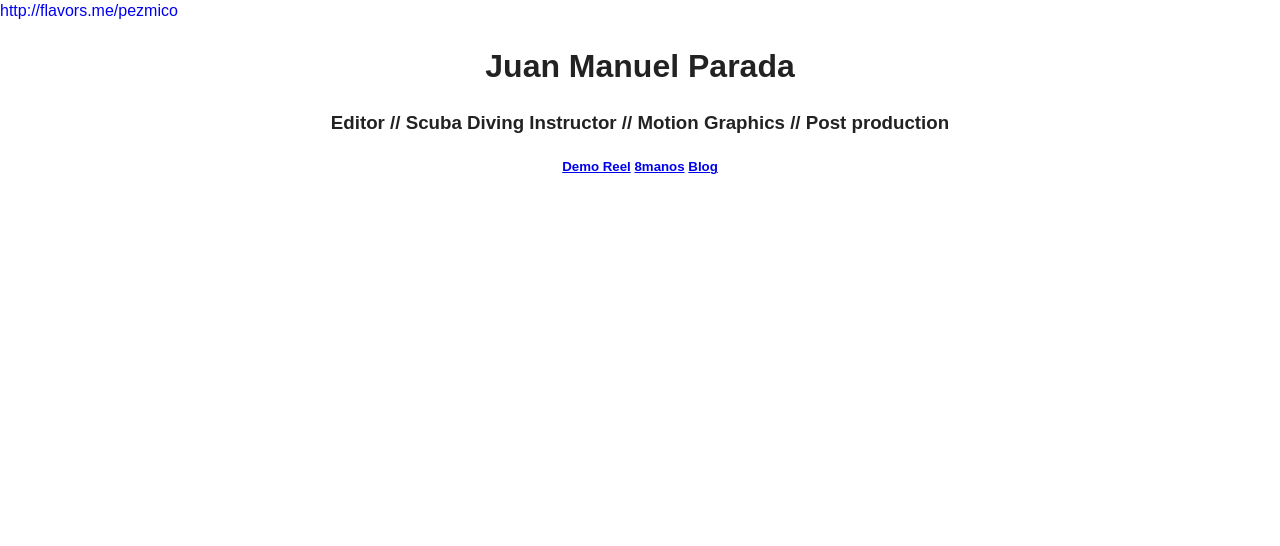
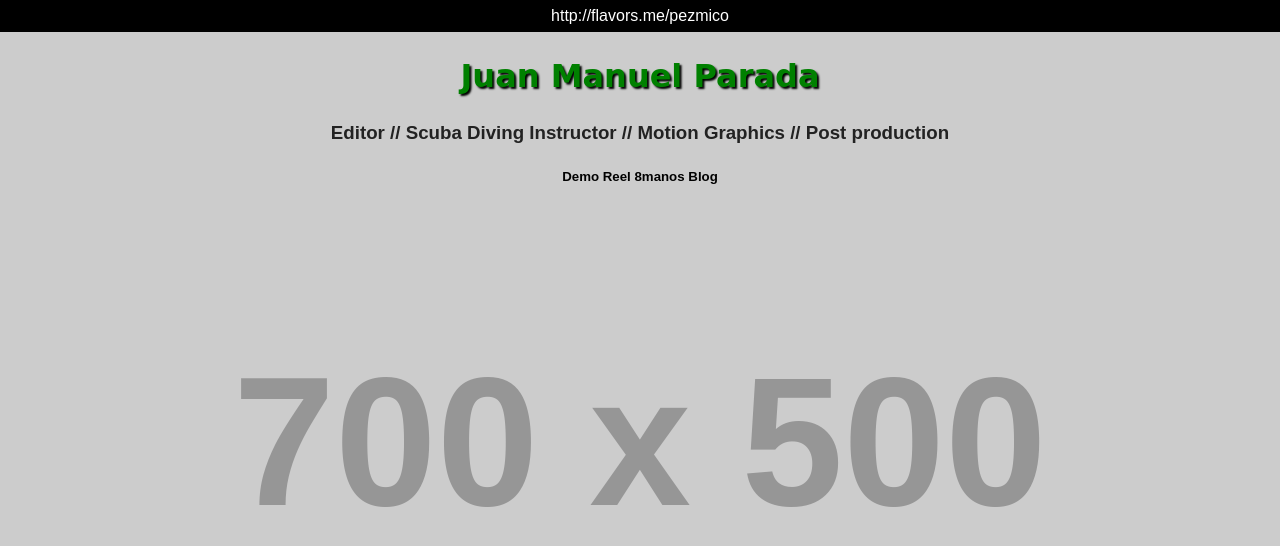
Before and after one commit to 8manos/pezmico, a plain HTML site: page index.html in a window 1280 px wide. Drawn offline with nearby package versions, Linux system fonts and the light colour scheme; placeholder pictures from the web are drawn by us; a web font is replaced by a local one.

Commit message:
deploy test

```diff
--- a/css/style.css
+++ b/css/style.css
@@ -218,8 +218,42 @@ td { vertical-align: top; }
    Author: Pez Mico
    ========================================================================== */
 
+	body {
+		text-align:center;
+		background-image:url('http://placehold.it/700x500');
+		background-position:0 0;
+		background-repeat:no-repeat;
+		-moz-background-size:cover;
+		-webkit-background-size:cover;
+		background-size:cover;
+	}
 
+	a ,
+	a:link ,
+	a:visited {
+		color:#000;
+		text-decoration:none;
+	}
 
+	a:hover{
+		text-decoration:underline;
+	}
+
+	nav {
+		background-color:#000;
+		padding:5px 0;
+	}
+
+		nav a ,
+		nav a:link {
+			color:#fff;
+		}
+
+	h1 {
+		font-family: 'Princess Sofia', cursive;
+		color:green;
+		text-shadow:2px 2px 2px #000;
+	}
 
 
 
--- a/index.html
+++ b/index.html
@@ -22,6 +22,9 @@
 
   <link rel="stylesheet" href="css/style.css">
 
+  <!-- fuente propia -->
+  <link href='http://fonts.googleapis.com/css?family=Princess+Sofia' rel='stylesheet' type='text/css'>
+
   <!-- More ideas for your <head> here: h5bp.com/d/head-Tips -->
 
   <!-- All JavaScript at the bottom, except this Modernizr build.
@@ -31,11 +34,10 @@
 </head>
 <body>
 <nav> <a>http://flavors.me/pezmico</a> </nav>
-<center>
 <h1>Juan Manuel Parada</h1>
 <h3>Editor // Scuba Diving Instructor // Motion Graphics // Post production</h3>
 <h5><a href="http://vimeo.com/36352126" rel="prettyPhoto" title="">Demo Reel</a> <a href="http://8manos.com">8manos</a> <a href="http://blog.pezmi.co">Blog</a></h5>
-</center>
+
   <!-- Prompt IE 6 users to install Chrome Frame. Remove this if you support IE 6.
        chromium.org/developers/how-tos/chrome-frame-getting-started -->
   <!--[if lt IE 7]><p class=chromeframe>Your browser is <em>ancient!</em> <a href="http://browsehappy.com/">Upgrade to a different browser</a> or <a href="http://www.google.com/chromeframe/?redirect=true">install Google Chrome Frame</a> to experience this site.</p><![endif]-->
```
Also changed, not shown: test.txt (added), 2 other files.
